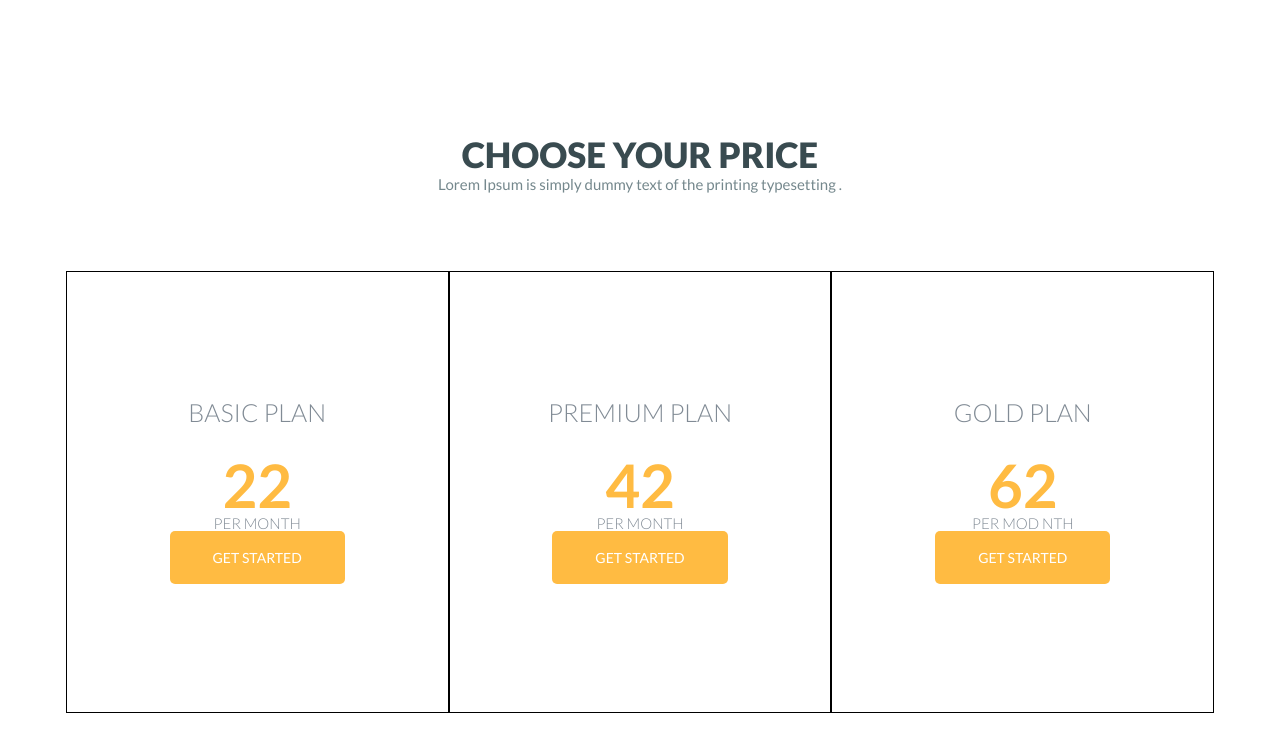
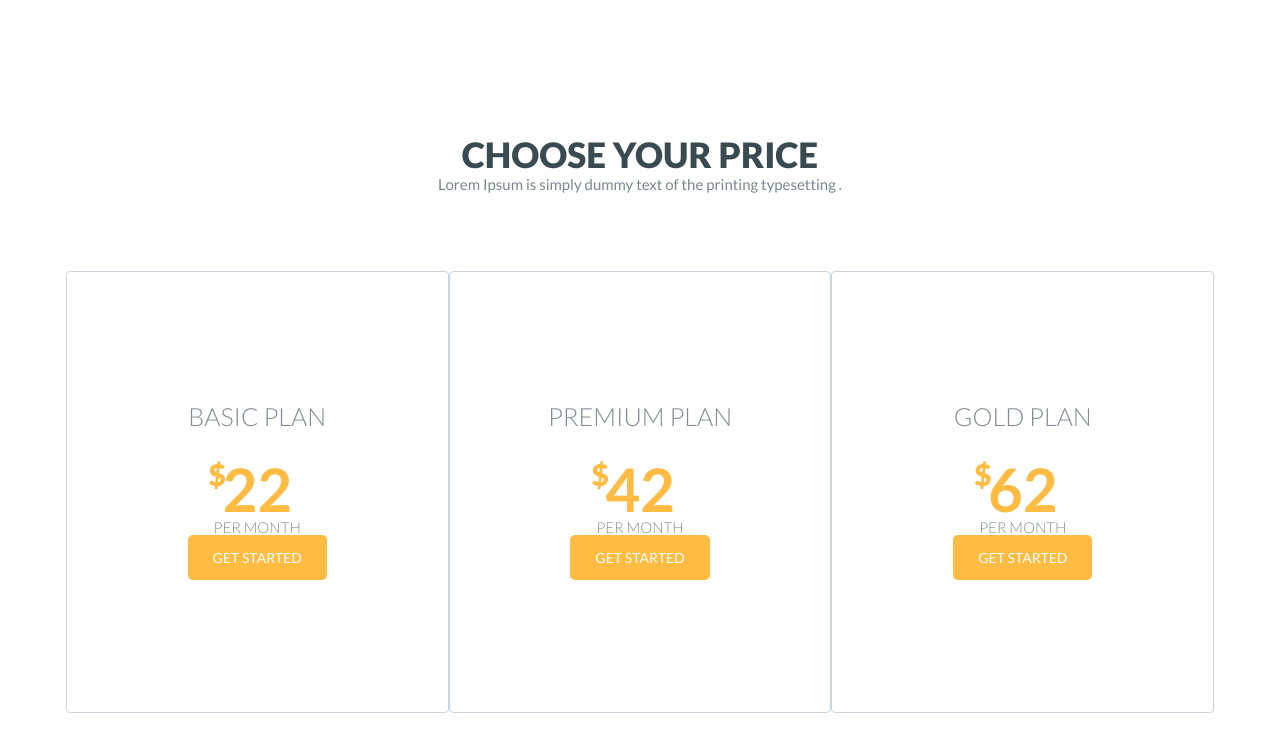
Before and after one commit to bsodss/webProject, a plain HTML site: page src/index.html in a window 1280 px wide. Shown: the part 2257-3008 px from the top of the page. Drawn offline with Linux system fonts and the light colour scheme.

Commit message:
new commit

```diff
--- a/src/index.html
+++ b/src/index.html
@@ -233,7 +233,7 @@
                             <span class="price-per">per month</span>
                         </div>
                         <div class="price-card-benefits"></div>
-                        <button class="button">Get started</button>
+                        <button class="button price-card__btn">Get started</button>
 
                     </div>
                     <div class="price-card">
@@ -243,16 +243,16 @@
                             <span class="price-per">per month</span>
                         </div>
                         <div class="price-card-benefits"></div>
-                        <button class="button">Get started</button>
+                        <button class="button price-card__btn">Get started</button>
                     </div>
                     <div class="price-card">
                         <div class="price-card__title">Gold plan</div>
                         <div class="price-card__price">
                             <div class="price-main">62</div>
-                            <span class="price-per">per mod nth</span>
+                            <span class="price-per">per month</span>
                         </div>
                         <div class="price-card-benefits"></div>
-                        <button class="button">Get started</button>
+                        <button class="button price-card__btn">Get started</button>
                     </div>
 
 
--- a/src/sass/_price.scss
+++ b/src/sass/_price.scss
@@ -31,10 +31,17 @@
     flex-direction: column;
     align-items: center;
     width: 33%;
-    border: 1px solid black;
+    border: 1px solid #ccd5df;
+    border-radius: 4px;
     min-height: 442px;
     color: #818b95;
-    transition: 0.4s all ease-in;
+    transition: all 1.2s ease-in;
+
+    &__price {
+        margin-top: 30px;
+        color: #818b95;
+        transition: all 1.2s ease-in;
+    }
 
     &__title {
         font-size: 25px;
@@ -42,24 +49,19 @@
         font-weight: 300;
     }
 
-    &__price {
-        margin-top: 30px;
+    &__btn {
+        padding: 14px 25px;
     }
-}
+    &:hover {
+        background-color: #709dca;
+        color: #fff;
+        transform: scale(1.115);
+    }
 
-.price-card:hover {
-    background-color: #709dca;
-    color: #fff;
-    transform: scale(1.115);
-}
-
-.price-main {
-    text-align: center;
-    font-size: 60px;
-    font-weight: 700;
-    color: #ffbb42;
-
-    text-transform: uppercase;
+    &:hover .price-card__price > * {
+        color: #fff;
+        transform: scale(1);
+    }
 }
 
 .price-per {
@@ -68,4 +70,23 @@
     font-size: 15px;
     margin-top: 9px;
     font-weight: 300;
+    transition: 1.2s all ease-in;
 }
+
+.price-main {
+    text-align: center;
+    font-size: 60px;
+    transition: 1.2s all ease-in;
+    font-weight: 700;
+    color: #ffbb42;
+    text-transform: uppercase;
+    position: relative;
+    &::before {
+        content: "$";
+        font-size: 30px;
+        position: absolute;
+        font-weight: 900;
+        top: 0;
+        left: -5px;
+    }
+}
```
Also changed, not shown: src/css/style.css, 1 other file.
